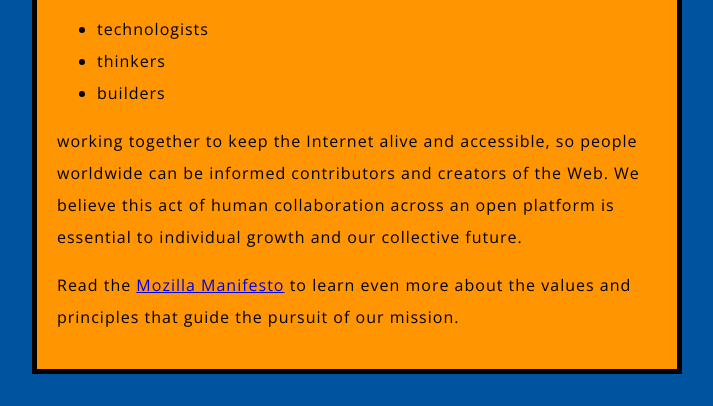
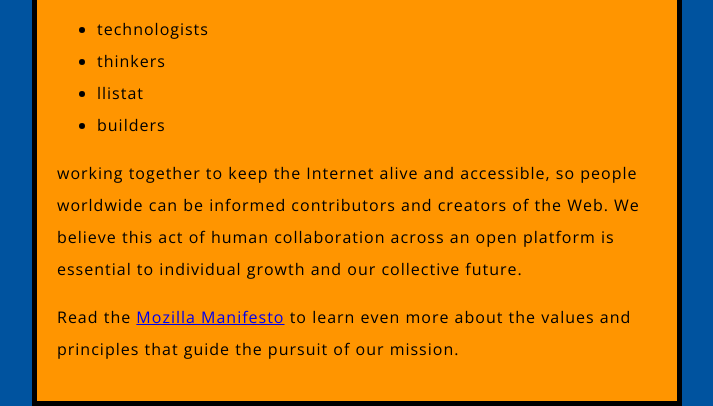
Before and after one commit to Rogerfog/git-curs, a plain HTML site: page index.html in a window 1280 px wide. Shown: the part 434-840 px from the top of the page, without its empty margins (283-996 px from the left). Before the commit the page ends 808 px from the top, so only its background shows below. Drawn offline with nearby package versions, Linux system fonts and the light colour scheme.

Commit message:
llistat afegit

```diff
--- a/index.html
+++ b/index.html
@@ -15,6 +15,7 @@
     <ul> <!-- changed to list in the tutorial -->
       <li>technologists</li>
       <li>thinkers</li>
+      <li>llistat</li>
       <li>builders</li>
     </ul>
 
```
